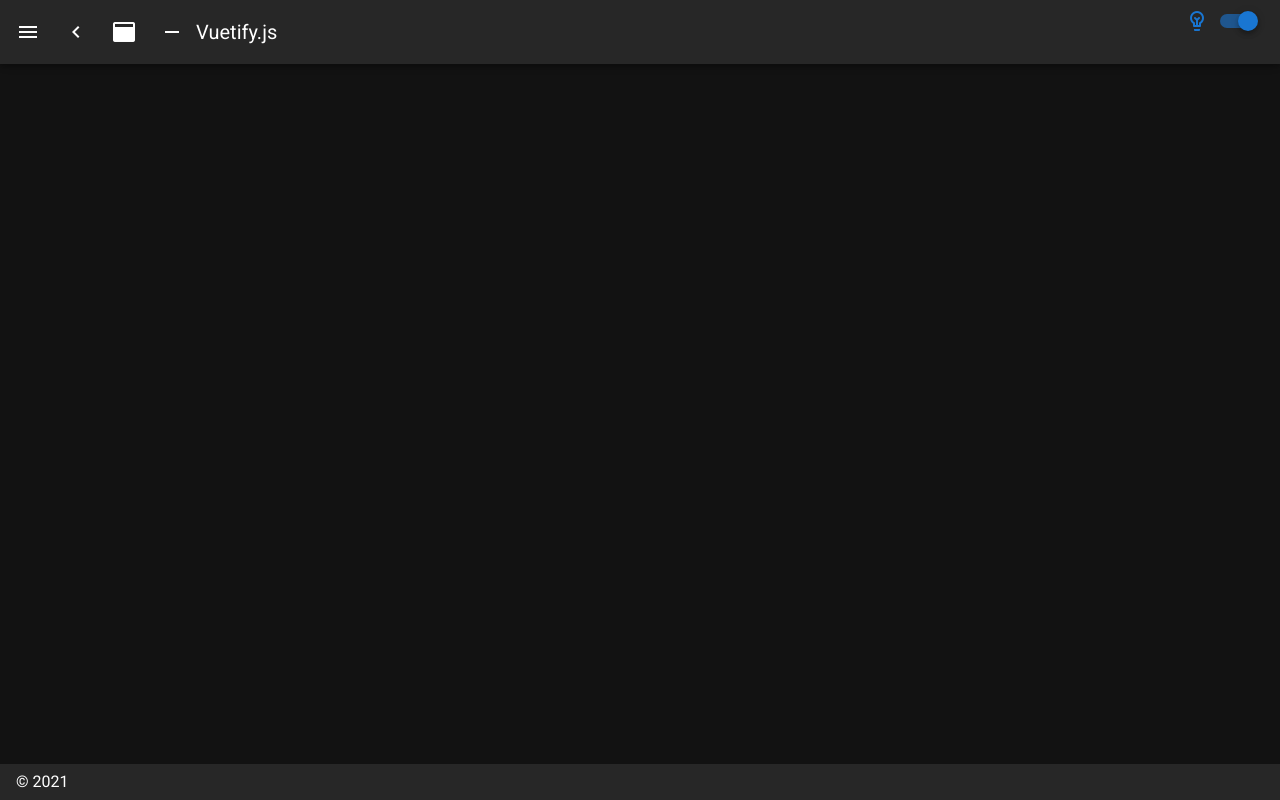
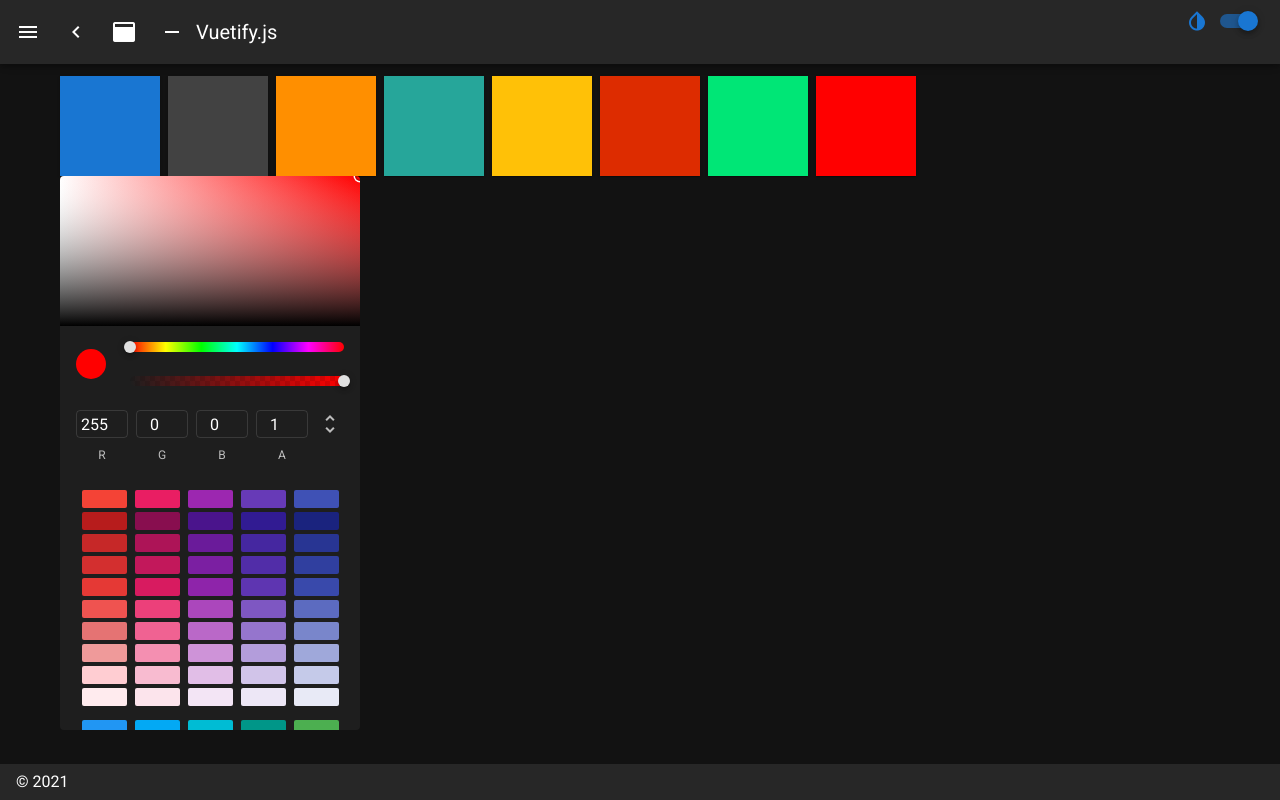
Before and after one commit to nooors/nuxt-menu-proto, a Nuxt app: page /Colors in a window 1280 px wide. Before the commit this address had no page. Built offline with nearby package versions, Linux system fonts and the light colour scheme.

Commit message:
keep going

```diff
--- a/components/TheLanguages.vue
+++ b/components/TheLanguages.vue
@@ -3,9 +3,8 @@
     v-model="lang"
     :items="languages"
     menu-props="auto"
-    label="Select"
     hide-details
-    prepend-icon="mdi-map"
+    prepend-inner-icon="mdi-map"
     single-line
   ></v-select>
 </template>
--- a/layouts/authenticate.vue
+++ b/layouts/authenticate.vue
@@ -13,7 +13,7 @@
                   @click="$vuetify.theme.dark"
                 >
                   <v-icon>
-                    mdi-lightbulb-variant-outline
+                    mdi-invert-colors
                   </v-icon>
                 </button>
                 <nuxt />
--- a/layouts/default.vue
+++ b/layouts/default.vue
@@ -1,7 +1,6 @@
 <template>
   <v-app>
     <v-navigation-drawer
-      v-if="isLogged"
       v-model="drawer"
       :mini-variant="miniVariant"
       :clipped="clipped"
@@ -41,7 +40,7 @@
       <v-icon left dark></v-icon
       ><v-switch
         v-model="$vuetify.theme.dark"
-        prepend-icon="mdi-lightbulb-variant-outline"
+        prepend-icon="mdi-invert-colors"
       ></v-switch>
     </v-app-bar>
     <v-main>
@@ -94,6 +93,11 @@ export default {
           title: "Daily-menu",
           to: "/DailyMenu",
         },
+        {
+          icon: "mdi-palette",
+          title: "Colors",
+          to: "/Colors",
+        },
       ],
       miniVariant: false,
       right: true,
--- /dev/null
+++ b/pages/Colors.vue
@@ -0,0 +1,42 @@
+<template>
+  <div class="d-flex flex-wrap gap-5">
+    <v-sheet
+      v-for="color in colors"
+      :key="color"
+      :color="color"
+      elevation="1"
+      height="100"
+      width="100"
+      class="mr-2"
+    ></v-sheet>
+    <v-sheet elevation="1" height="100" width="100" class="mr-2" :color="color">
+    </v-sheet>
+    <v-color-picker
+      v-model="color"
+      show-swatches
+      swatches-max-height="250"
+    ></v-color-picker>
+  </div>
+</template>
+
+<script>
+export default {
+  data() {
+    return {
+      colors: [
+        "primary",
+        "accent",
+        "secondary",
+        "info",
+        "warning",
+        "error",
+        "success",
+      ],
+      color: "",
+    };
+  },
+  layout: "default",
+};
+</script>
+
+<style></style>
--- a/pages/DailyMenu.vue
+++ b/pages/DailyMenu.vue
@@ -26,7 +26,7 @@ export default {
   components: { TheDailyMenu, TheLanguages },
   async fetch() {
     await this.$store.dispatch("getMenu");
-    this.menuStore = await this.$store.getters.getMenu;
+    this.menuStore = this.$store.getters.getMenu;
   },
   // beforeCreate() {
   //   this.$store.dispatch("getMenu");
@@ -37,15 +37,6 @@ export default {
       return this.$store.getters.getLanguageSelected;
     },
   },
-  watch: {
-    menuStore: function () {
-      this.menu = this.$store.getters.getMenu;
-    },
-  },
-  created() {
-    console.log("getting languages");
-    console.log(this.$store.getters.getLanguages);
-  },
 };
 </script>
 
--- a/pages/Login.vue
+++ b/pages/Login.vue
@@ -66,7 +66,6 @@ export default {
   },
   methods: {
     Submit({ redirect }) {
-      console.log("action fired");
       this.$store.commit("setAuthenticate");
       this.$store.commit("isLogged");
       this.$router.push("/");
--- a/pages/Products.vue
+++ b/pages/Products.vue
@@ -1,9 +1,28 @@
 <template>
-  <h1>Products</h1>
+  <div>
+    <h1>Products</h1>
+    <li v-for="(value, key, index) in products" :key="index">
+      <pre>
+    {{ key }}{{ value }}
+    </pre
+      >
+    </li>
+  </div>
 </template>
 
 <script>
-export default {};
+export default {
+  data() {
+    return {
+      products: null,
+    };
+  },
+  async fetch() {
+    console.log("products");
+    await this.$store.dispatch("getProducts");
+    this.products = this.$store.getters.getProducts;
+  },
+};
 </script>
 
 <style></style>
--- a/store/actions.js
+++ b/store/actions.js
@@ -1,3 +1,4 @@
+const apiBase = "http://localhost:3000/";
 export default {
   async Register(payload) {
     try {
@@ -13,8 +14,16 @@ export default {
   },
   async getMenu({ commit }) {
     try {
-      const response = await this.$axios.$get("http://localhost:3000/menu");
+      const response = await this.$axios.$get(`${apiBase}menu`);
       commit("setMenu", response);
+    } catch (error) {
+      console.log(error);
+    }
+  },
+  async getProducts({ commit }) {
+    try {
+      const response = await this.$axios.$get(`${apiBase}dishes`);
+      commit("setProducts", response);
     } catch (error) {
       console.log(error);
     }
--- a/store/getters.js
+++ b/store/getters.js
@@ -11,4 +11,7 @@ export default {
   getIsLogged(state) {
     return state.isLogged;
   },
+  getProducts(state) {
+    return state.products;
+  },
 };
--- a/store/mutations.js
+++ b/store/mutations.js
@@ -22,4 +22,7 @@ export default {
   removeAuthenticate: (state) => {
     state.authenticate = false;
   },
+  setProducts: (state, payload) => {
+    state.products = payload;
+  },
 };
--- a/store/state.js
+++ b/store/state.js
@@ -5,4 +5,5 @@ export default () => ({
   languages: ["Español", "Català", "English"],
   languageSelected: 0,
   isLogged: false,
+  products: null,
 });
```
